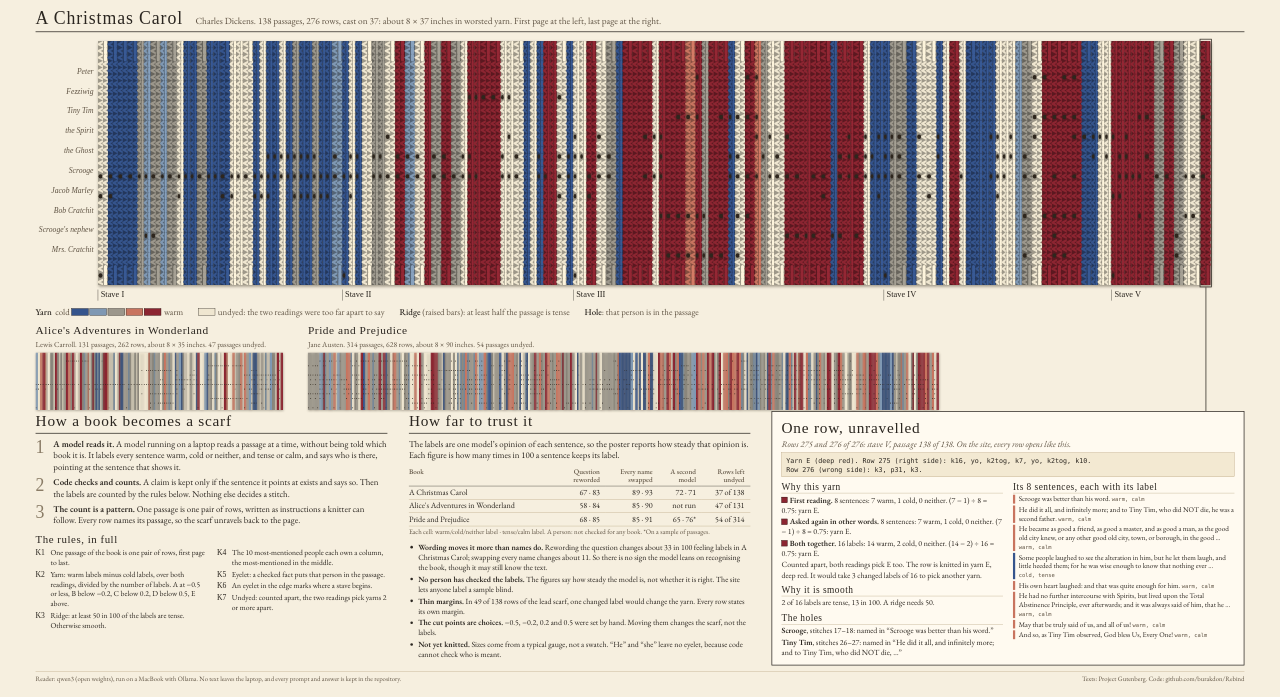
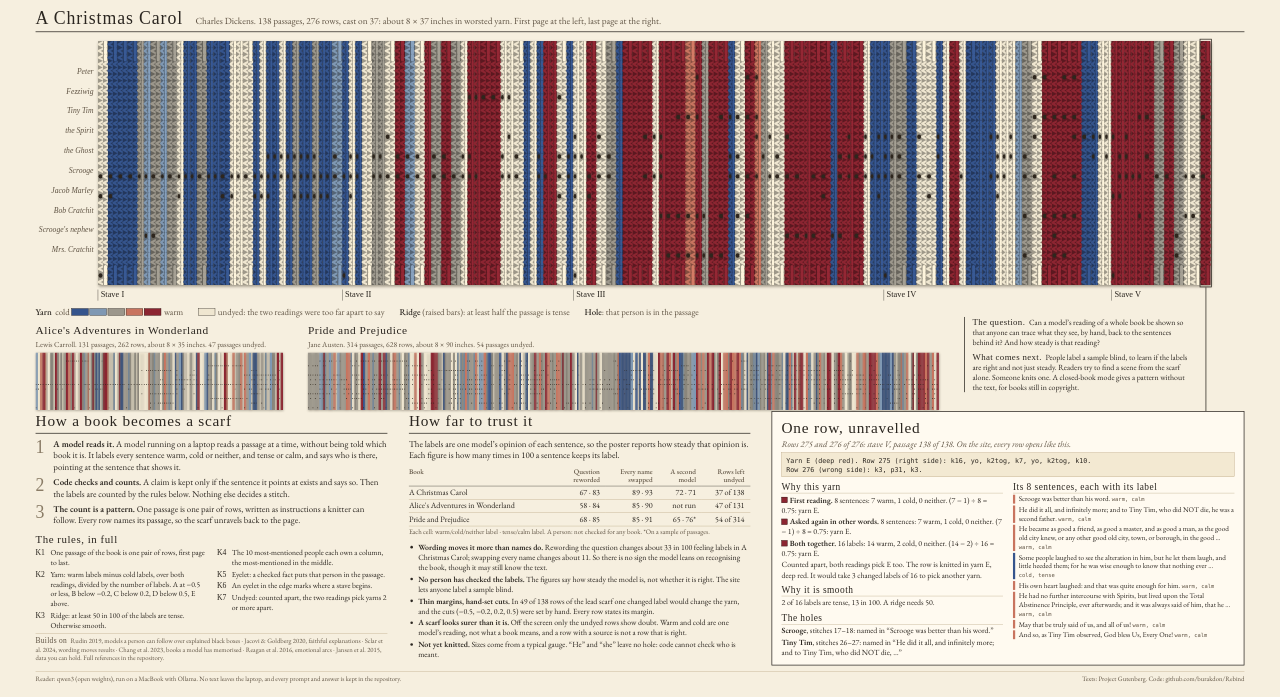
Before and after one commit to burakdon/Rebind, a plain HTML site: page site/poster/index.html in a window 1280 px wide. Shown: the part 156-853 px from the top of the page. Drawn offline with nearby package versions, Linux system fonts and the light colour scheme; a web font is replaced by a local one.

Commit message:
The question, the literature, the risks and what comes next
README: states the two questions and what three books showed, places
the work against published research with a reference list, names who
could be misled or harmed, lists future work, and corrects the model
download instructions. Poster: adds the question, what comes next, a
line of sources and a note that a scarf looks surer than it is.

Co-Authored-By: Claude Fable 5.2 <noreply@anthropic.com>

```diff
--- a/site/poster/index.html
+++ b/site/poster/index.html
@@ -47,6 +47,7 @@
       </ol>
       <h3>The rules, in full</h3>
       <ol class="rules" id="rules"></ol>
+      <p class="refs"><b>Builds on</b> Rudin 2019, models a person can follow over explained black boxes · Jacovi &amp; Goldberg 2020, faithful explanations · Sclar et al. 2024, wording moves results · Chang et al. 2023, books a model has memorised · Reagan et al. 2016, emotional arcs · Jansen et al. 2015, data you can hold. Full references in the repository.</p>
     </div>
     <div class="col" id="trust">
       <h2>How far to trust it</h2>
--- a/site/poster/poster.css
+++ b/site/poster/poster.css
@@ -37,7 +37,12 @@ h2 { font-size: 36pt; letter-spacing: 0.05em; }
 .key .ramp i { margin-right: 0.03in; }
 .key b { font-weight: 500; color: var(--ink); }
 
-#others { position: absolute; left: 1in; top: 13.3in; display: flex; gap: 0.7in; align-items: flex-start; }
+#others { position: absolute; left: 1in; right: 2.55in; top: 13.3in; display: flex; gap: 0.7in; align-items: flex-start; }
+#others .book { flex: none; }
+#others .note { flex: 1; min-width: 0; font-size: 16pt; line-height: 1.26; border-left: 1.5pt solid var(--ink); padding-left: 0.22in; }
+#others .note p + p { margin-top: 0.09in; }
+#others .note b, .refs b { font-family: "IM Fell English SC", serif; font-weight: 400; font-size: 1.12em; letter-spacing: 0.04em; margin-right: 0.06in; }
+.refs { font-size: 13.5pt; line-height: 1.25; color: var(--soft); margin-top: 0.1in; border-top: 0.75pt solid var(--rule); padding-top: 0.06in; }
 #others .book { position: relative; }
 #others h3 { font-size: 23pt; letter-spacing: 0.05em; }
 #others .small { margin-bottom: 0.08in; }
--- a/site/poster/poster.js
+++ b/site/poster/poster.js
@@ -80,7 +80,9 @@ $('key').innerHTML = `<li class="ramp"><b>Yarn</b> &nbsp;cold ${'ABCDE'.split(''
 $('others').innerHTML = all.filter(x => x.b.slug !== LEAD).map(({ b, K: P }) => {
   const u = 1.62 / P.cast_on, t = scarf(P, u, false);
   return `<div class="book"><h3>${esc(b.title)}</h3><p class="small">${esc(b.author || '')}. ${b.pairs} passages, ${b.rows} rows, about ${Math.round(b.width_in)} × ${b.length_in} inches. ${b.undyed} passages undyed.</p><div class="strip">${t.svg}</div></div>`;
-}).join('');
+}).join('') + `<div class="note">
+  <p><b>The question.</b> Can a model’s reading of a whole book be shown so that anyone can trace what they see, by hand, back to the sentences behind it? And how steady is that reading?</p>
+  <p><b>What comes next.</b> People label a sample blind, to learn if the labels are right and not just steady. Readers try to find a scene from the scarf alone. Someone knits one. A closed-book mode gives a pattern without the text, for books still in copyright.</p></div>`;
 
 // ---- the rules, from the numbers the pattern was made with -------------------------------------------------
 const [a, b, c, d] = K.yarn_cuts, m = v => String(v).replace('-', '−');
@@ -106,9 +108,9 @@ const fragile = K.rows.filter(r => r.margin === 1).length, st = lead.C?.stabilit
 $('limits').innerHTML = [
   st && me ? `<b>Wording moves it more than names do.</b> Rewording the question changes about ${Math.round(100 * (1 - st.feeling.same))} in 100 feeling labels in ${esc(K.book.title)}; swapping every name changes about ${Math.round(100 * (1 - me.feeling.same))}. So there is no sign the model leans on recognising the book, though it may still know the text.` : '',
   `<b>No person has checked the labels.</b> The figures say how steady the model is, not whether it is right. The site lets anyone label a sample blind.`,
-  `<b>Thin margins.</b> In ${fragile} of ${K.rows.length} rows of the lead scarf, one changed label would change the yarn. Every row states its own margin.`,
-  `<b>The cut points are choices.</b> ${m(a)}, ${m(b)}, ${c} and ${d} were set by hand. Moving them changes the scarf, not the labels.`,
-  `<b>Not yet knitted.</b> Sizes come from a typical gauge, not a swatch. “He” and “she” leave no eyelet, because code cannot check who is meant.`,
+  `<b>Thin margins, hand-set cuts.</b> In ${fragile} of ${K.rows.length} rows of the lead scarf one changed label would change the yarn, and the cuts (${m(a)}, ${m(b)}, ${c}, ${d}) were set by hand. Every row states its margin.`,
+  `<b>A scarf looks surer than it is.</b> Off the screen only the undyed rows show doubt. Warm and cold are one model’s reading, not what a book means, and a row with a source is not a row that is right.`,
+  `<b>Not yet knitted.</b> Sizes come from a typical gauge. “He” and “she” leave no hole: code cannot check who is meant.`,
 ].filter(Boolean).map(x => `<li>${x}</li>`).join('');
 
 // ---- one row, unravelled ----------------------------------------------------------------------------------------
```
Also changed, not shown: 3 other files.
